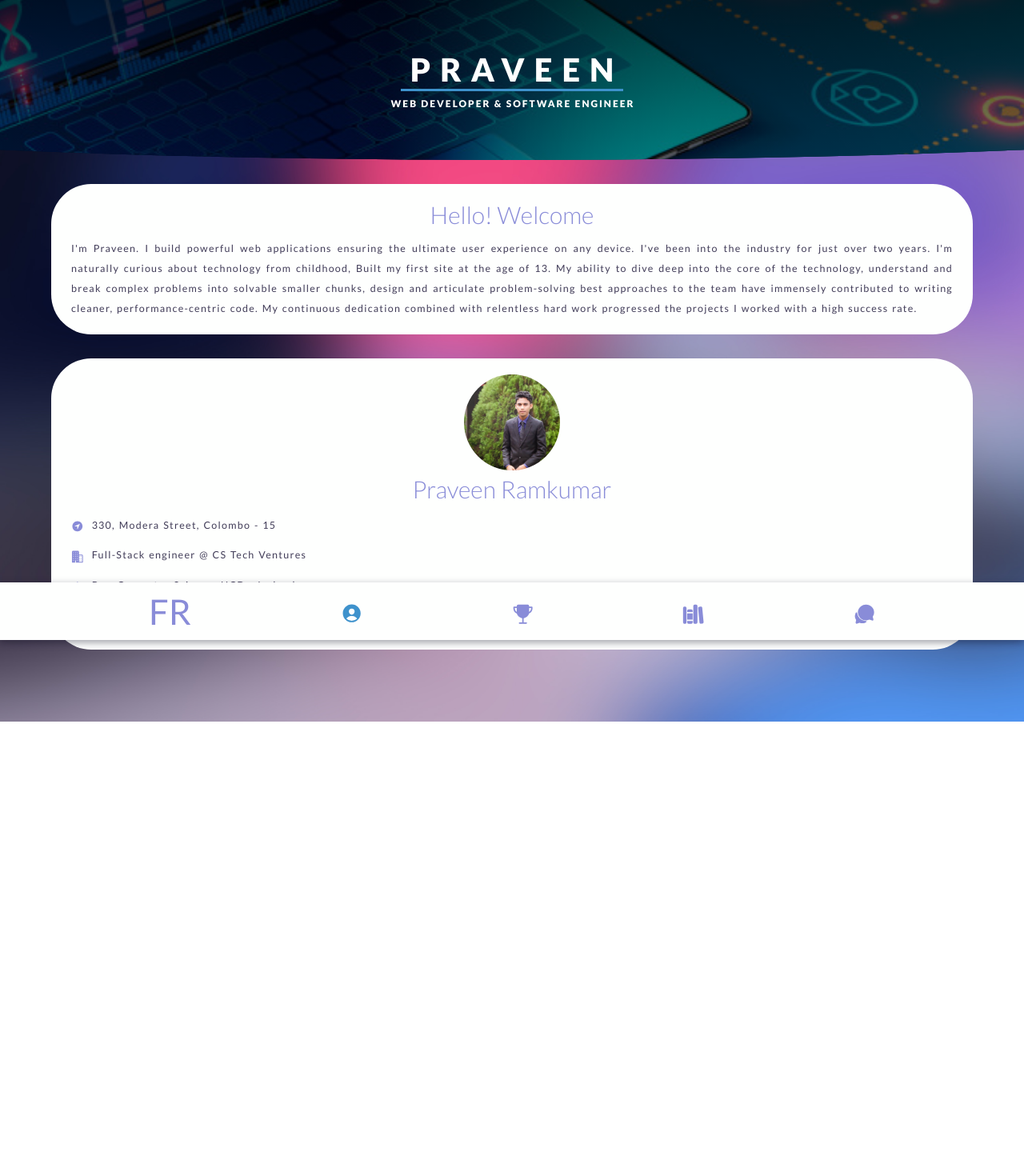
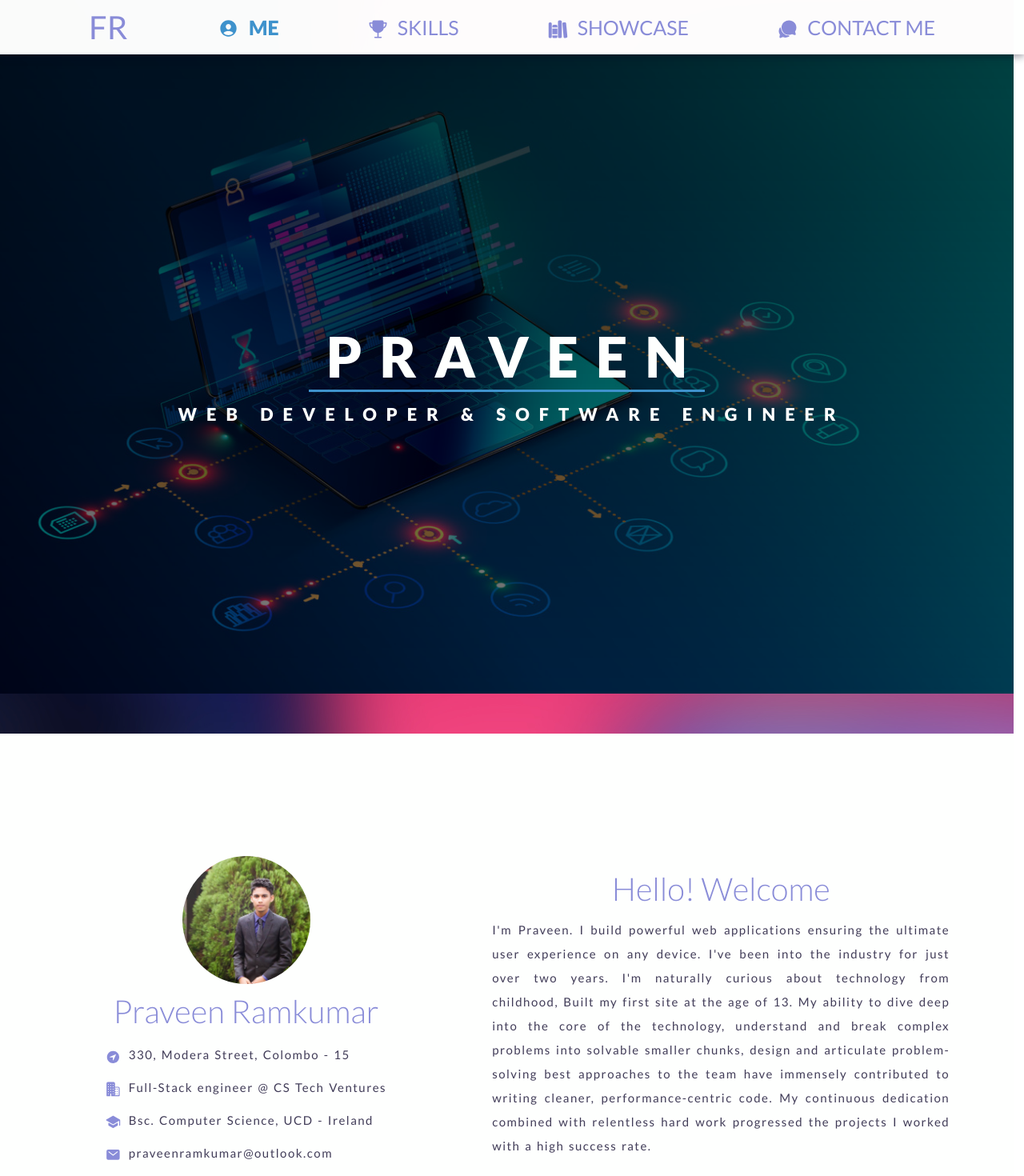
Before and after one commit to PraveenRDev/thinkoutside, a React (Create React App) app: page / in a window 1280 px wide. Shown: the top 1470 px of the page at 80% size. Before the commit the page ends 902 px from the top, so only its background shows below. Built offline with nearby package versions, Linux system fonts and the light colour scheme.

Commit message:
responsive design added to desktop view

```diff
--- /dev/null
+++ b/src/components/content/mediaquery.scss
@@ -0,0 +1,23 @@
+@import './../../styles/base/base';
+
+@media(min-width: 70rem){
+    .content{
+        &-container{
+            border-radius: 0;
+            margin: 0;
+            max-width: 70rem;
+            height: 70rem;
+            display: flex;
+            flex-flow: column;
+            justify-content: center;
+            padding: 8rem 0;
+            padding-right: 8rem;
+        }
+        &-title{
+            font-size: 4rem;
+        }
+        &-content{
+            font-size: 1.5rem;
+        }
+    }
+}
--- a/src/components/content/style.scss
+++ b/src/components/content/style.scss
@@ -9,6 +9,7 @@
         width: 90%;
         border-radius: 5rem;
         margin: 3rem auto;
+        max-width: 35rem;
     }
     &-title{
         color: $SECONDARY_HIGHLIGHT;
@@ -27,3 +28,5 @@
         line-height: 2em;
     }
 }
+
+@import './mediaquery.scss';
--- a/src/components/landing/mediaquery.scss
+++ b/src/components/landing/mediaquery.scss
@@ -0,0 +1,27 @@
+@import './../../styles/base/base';
+
+@media(min-width: 70rem){
+    .landing{
+        height: 100vh;
+        width: 99vw;
+        &__image-wrapper{
+            width: 100%;
+            left: 0%;
+            border-radius: 0 0 0 0;
+            overflow-x: hidden;
+        }
+        &__content{
+            &-title{
+                font-size: 7rem;
+                letter-spacing: 2.2rem;
+                padding-left: 2.2rem;
+            }
+            &-subTitle{
+                font-size: 2.2rem;
+                font-weight: 800;
+                padding-left: 1.2rem;
+                letter-spacing: 1.2rem;
+            }
+        }
+    }
+}
--- a/src/components/landing/style.scss
+++ b/src/components/landing/style.scss
@@ -1,9 +1,11 @@
 @import './../../styles/base/base';
 
 .landing{
+    margin:0;
     position: relative;
     height: 25vh;
     width: 100vw;
+    max-width: 100%;
     overflow-x: hidden;
     &__image-wrapper{
         position: absolute;
--- a/src/components/navigation/index.js
+++ b/src/components/navigation/index.js
@@ -2,7 +2,7 @@ import React, { useState, useEffect } from 'react';
 import { withRouter, Link } from 'react-router-dom';
 
 import { NAVIGATION } from './../../libs/constants'
-// import { NAVIGATION_CONTENT } from './../../libs/content'
+import { NAVIGATION_CONTENT } from './../../libs/content'
 
 import './style.scss'
 
@@ -26,24 +26,24 @@ const Navigation = ({location, lang='EN', handleLanguage}) => {
     return(
         <nav className='navigation-wrapper'>
             <div className='navigation-group'>
-                <div onClick={handleLanguage} className='navigation-icon'>{lang === 'EN' ? 'FR' : 'EN'}</div>
+                <div onClick={handleLanguage} className='navigation-icon lang'>{lang === 'EN' ? 'FR' : 'EN'}</div>
                 {/* <div className='navigation-text'>{NAVIGATION_CONTENT[lang].LANGUAGE}</div> */}
             </div>
             <div className='navigation-group'>
                 <Link to='/' className={`navigation-icon ${page === NAVIGATION.ABOUT_ME ? 'highlight' : ''}`}><ion-icon name="person-circle"></ion-icon></Link>
-                {/* <Link to='/'>{NAVIGATION_CONTENT[lang].ME}</Link> */}
+                <Link to='/' className={`navigation-text ${page === NAVIGATION.ABOUT_ME ? 'highlight' : ''}`}>{NAVIGATION_CONTENT[lang].ME}</Link>
             </div>
             <div className='navigation-group'>
                 <Link to='/skills' className={`navigation-icon ${page === NAVIGATION.SKILLS ? 'highlight' : ''}`}><ion-icon name="trophy"></ion-icon></Link>
-                {/* <Link to='/skills'>{NAVIGATION_CONTENT[lang].SKILLS}</Link> */}
+                <Link to='/skills' className={`navigation-text ${page === NAVIGATION.SKILLS ? 'highlight' : ''}`}>{NAVIGATION_CONTENT[lang].SKILLS}</Link>
             </div>
             <div  className='navigation-group'>
                 <Link to='/showcase' className={`navigation-icon ${page === NAVIGATION.SHOWCASE ? 'highlight' : ''}`}><ion-icon name="library"></ion-icon></Link>
-                {/* <Link to='/showcase'>{NAVIGATION_CONTENT[lang].SHOWCASE}</Link> */}
+                <Link to='/showcase' className={`navigation-text ${page === NAVIGATION.SHOWCASE ? 'highlight' : ''}`}>{NAVIGATION_CONTENT[lang].SHOWCASE}</Link>
             </div>
             <div  className='navigation-group'>
                 <Link to='/contact' className={`navigation-icon ${page === NAVIGATION.CONTACT ? 'highlight' : ''}`}><ion-icon name="chatbubbles"></ion-icon></Link>
-                {/* <Link to='/contact'>{NAVIGATION_CONTENT[lang].CONTACT}</Link> */}
+                <Link to='/contact' className={`navigation-text ${page === NAVIGATION.CONTACT ? 'highlight' : ''}`}>{NAVIGATION_CONTENT[lang].CONTACT}</Link>
             </div>
         </nav>
     )
--- /dev/null
+++ b/src/components/navigation/mediaquery.scss
@@ -0,0 +1,34 @@
+@import './../../styles/base/base';
+
+@media(min-width: 70rem){
+    .navigation{
+        &-wrapper{
+            bottom: unset;
+            top: 0;
+            background: rgba(254, 255, 254, 0.985);
+        }
+        &-group{
+            flex-flow: row;
+            font-size: 7rem;
+        }
+        &-icon{
+            font-size: 4rem;
+        }
+        &-text{
+            display:unset;
+            text-decoration: none;
+            font-size: 2.5rem;
+            text-transform: uppercase;
+            font-weight: 400;
+            margin-left: 1.2rem;
+            color: $SECONDARY_HIGHLIGHT;
+        }
+        &-text:hover{
+            font-weight: 900;
+        }
+        &-text.highlight{
+            color: $PRIMARY_HIGHLIGHT;
+            font-weight: 900;
+        }
+    }
+}
--- a/src/components/navigation/style.scss
+++ b/src/components/navigation/style.scss
@@ -22,9 +22,10 @@
     }
     &-icon{
         color: $SECONDARY_HIGHLIGHT;
-        &>img{
-            height: 2.222rem;
-        }
+        cursor: pointer;
+    }
+    &-text{
+        display: none;
     }
 }
 
@@ -32,3 +33,9 @@
     color: $PRIMARY_HIGHLIGHT;
     padding: 0.1rem;
 }
+
+.lang{
+    width: 5rem;
+}
+
+@import './mediaquery.scss'
--- /dev/null
+++ b/src/components/profile/mediaquery.scss
@@ -0,0 +1,32 @@
+@import './../../styles/base/base';
+
+@media(min-width: 70rem){
+    .profile{
+        &-container{
+            border-radius: 0;
+            margin: 0;
+            max-width: 70rem;
+            height: 70rem;
+            display: flex;
+            flex-flow: column;
+            justify-content: center;
+            padding: 0;
+        }
+        &-image{
+            width: 16rem;
+            height: 16rem;
+            margin-bottom: 1rem;
+        }
+        &-info{
+            &-name{
+                font-size: 4rem;
+            }
+            &_icon{
+                font-size: 3rem;
+            }
+            &_detail{
+                font-size: 1.5rem;
+            }
+        }
+    }
+}
--- a/src/components/profile/style.scss
+++ b/src/components/profile/style.scss
@@ -9,6 +9,10 @@
         width: 90%;
         border-radius: 5rem;
         margin: 3rem auto;
+        display: flex;
+        flex-flow: column;
+        align-items: center;
+        max-width: 35rem;
     }
     &-image{
         width: 12rem;
@@ -49,3 +53,5 @@
         }
     }
 }
+
+ @import './mediaquery.scss';
--- a/src/pages/about/index.js
+++ b/src/pages/about/index.js
@@ -10,8 +10,10 @@ const About = ({lang='EN'}) => (
     <React.Fragment>
         <main className='about-container'>
             <Landing title={LANDING_CONTENT[lang].TITLE} subTitle={LANDING_CONTENT[lang].SUB_TITLE}/>
-            <Content title={ABOUT_CONTENT[lang].TITLE} content={ABOUT_CONTENT[lang].CONTENT} />
-            <Profile name={PROFILE_CONTENT[lang].NAME} location={PROFILE_CONTENT[lang].LOCATION} workexp={PROFILE_CONTENT[lang].WORK_EXP} education={PROFILE_CONTENT[lang].EDUCATION} email={PROFILE_CONTENT[lang].EMAIL}/>
+            <div className='about-container_content'>
+                <Profile name={PROFILE_CONTENT[lang].NAME} location={PROFILE_CONTENT[lang].LOCATION} workexp={PROFILE_CONTENT[lang].WORK_EXP} education={PROFILE_CONTENT[lang].EDUCATION} email={PROFILE_CONTENT[lang].EMAIL}/>
+                <Content title={ABOUT_CONTENT[lang].TITLE} content={ABOUT_CONTENT[lang].CONTENT} />
+            </div>
         </main>
     </React.Fragment>
 )
--- a/src/pages/about/style.scss
+++ b/src/pages/about/style.scss
@@ -1,3 +1,10 @@
-.about-container{
-
+@media(min-width: 70rem){
+    .about-container{
+        &_content{
+            height: 100vh;
+            display: flex;
+            justify-content: center;
+            align-items: center;
+        }
+    }
 }
--- a/src/style.scss
+++ b/src/style.scss
@@ -17,5 +17,12 @@
     background-size: cover;
     background-attachment: fixed;
     position: absolute;
-    padding-bottom: 6rem;
+    padding-bottom: 6.7rem;
 }
+
+@media(min-width: 70rem){
+    #index{
+        padding-bottom: 0;
+        padding-top: 6.7rem;
+    }
+}
```
